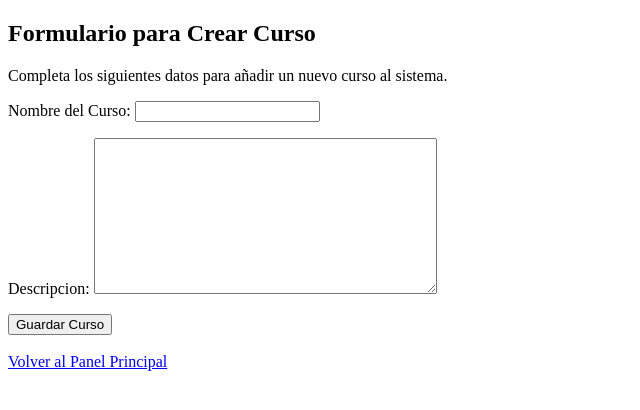
After one commit to DEV-Ian-Aksel/Practica_Seguridad, a Django app: page /crear_curso/ in a window 1280 px wide. The commit adds this page. Shown: the top 410 px of the page, without its empty margins (0-640 px from the left). Run offline with Django 5.2, Linux system fonts and the light colour scheme; a user stored in the database is signed in.

Commit message:
yupi yupi

```diff
--- /dev/null
+++ b/laboratorio/app/forms.py
@@ -0,0 +1,12 @@
+from django import forms
+
+class CrearCursoForm(forms.Form):
+    nombre = forms.CharField(max_length=100, required=True, label="Nombre del Curso")
+    descripcion = forms.CharField(widget=forms.Textarea, required=True, min_length=10)
+
+    # Ejemplo de validación personalizada extra
+    def clean_nombre(self):
+        nombre = self.cleaned_data.get('nombre')
+        if "prohibido" in nombre.lower():
+            raise forms.ValidationError("Este nombre no está permitido.")
+        return nombre
--- /dev/null
+++ b/laboratorio/app/templates/crear_curso.html
@@ -0,0 +1,26 @@
+<!DOCTYPE html>
+<html>
+
+<head>
+    <title>Crear Curso</title>
+</head>
+
+<body>
+    <h2>Formulario para Crear Curso</h2>
+    <p>Completa los siguientes datos para añadir un nuevo curso al sistema.</p>
+
+    <!-- FORMULARIO DE CREACIÓN SEGURO CON CSRF -->
+    <form method="POST" action="{% url 'crear_curso' %}">
+        {% csrf_token %} <!-- REQUISITO: PROTECCION CSRF -->
+
+        <!-- Renderiza los campos del formulario -->
+        {{ form.as_p }}
+
+        <button type="submit">Guardar Curso</button>
+    </form>
+
+    <br>
+    <a href="{% url 'panel' %}">Volver al Panel Principal</a>
+</body>
+
+</html>
--- a/laboratorio/app/views.py
+++ b/laboratorio/app/views.py
@@ -4,6 +4,11 @@ from django.contrib.auth.decorators import login_required
 from django.http import HttpResponse
 
 from django.contrib.auth.models import User
+from django.contrib.auth.decorators import login_required, user_passes_test
+from django.shortcuts import render, redirect
+
+from .forms import CrearCursoForm
+
 
 
 @csrf_protect
@@ -19,4 +24,29 @@ def buscar_usuario(request):
 
 @login_required
 def panel(request):
-    return HttpResponse("Panel seguro. Estás autenticado.")
+    # Panel general para todos los autenticados (Usuario normal y admin)
+    return render(request, "panel.html")
+
+# Función que verifica si el usuario pertenece al grupo 'Admin' o es superuser
+def es_admin(user):
+    return user.groups.filter(name='Admin').exists() or user.is_superuser
+
+@login_required
+@user_passes_test(es_admin)
+def panel_admin(request):
+    return render(request, "panel_admin.html")
+
+@login_required
+def crear_curso(request):
+    if request.method == 'POST':
+        form = CrearCursoForm(request.POST)
+        if form.is_valid():
+            # form.cleaned_data tiene los datos seguros y validados
+            nombre_curso = form.cleaned_data['nombre']
+            descripcion = form.cleaned_data['descripcion']
+            # (...) Guardar en la base de datos (Ejemplo, por ahora solo mostramos exito)
+            return HttpResponse(f"Curso '{nombre_curso}' creado exitosamente")
+    else:
+        form = CrearCursoForm()
+
+    return render(request, 'crear_curso.html', {'form': form})
--- a/laboratorio/laboratorio/urls.py
+++ b/laboratorio/laboratorio/urls.py
@@ -1,11 +1,20 @@
 from django.contrib import admin
 from django.urls import path, include
+from django.views.generic import RedirectView
 from app.views import panel
+import app.views
 
 urlpatterns = [
     path('admin/', admin.site.urls),
 
+    # Redirecciones por conveniencia
+    path('', RedirectView.as_view(url='/accounts/login/', permanent=False)),
+    path('login/', RedirectView.as_view(url='/accounts/login/', permanent=False)),
+    path('login', RedirectView.as_view(url='/accounts/login/', permanent=False)),
+
     # rutas de login/logout que ya trae Django
     path('accounts/', include('django.contrib.auth.urls')),
     path('panel/', panel, name='panel'),
+    path('panel_admin/', app.views.panel_admin, name='panel_admin'),
+    path('crear_curso/', app.views.crear_curso, name='crear_curso'),
 ]
```
Also changed, not shown: laboratorio/app/templates/panel.html (added, +29 -0 lines), laboratorio/app/templates/panel_admin.html (added, +13 -0 lines), laboratorio/app/templates/registration/login.html (+20 -6 lines), laboratorio/init_users.py (added, +25 -0 lines), laboratorio/db.sqlite3, 1 other file.
